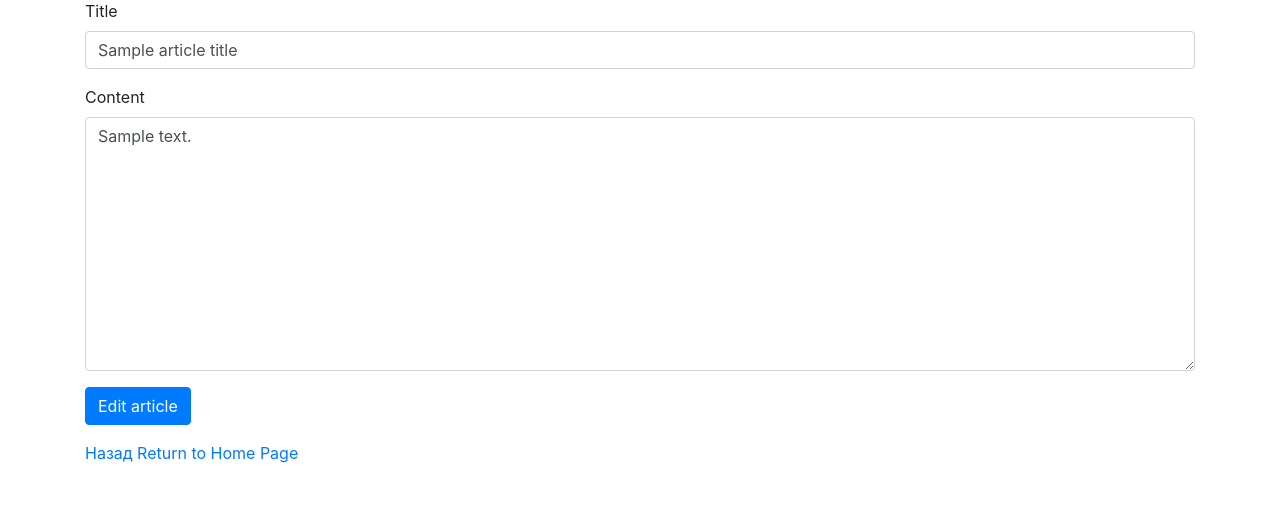
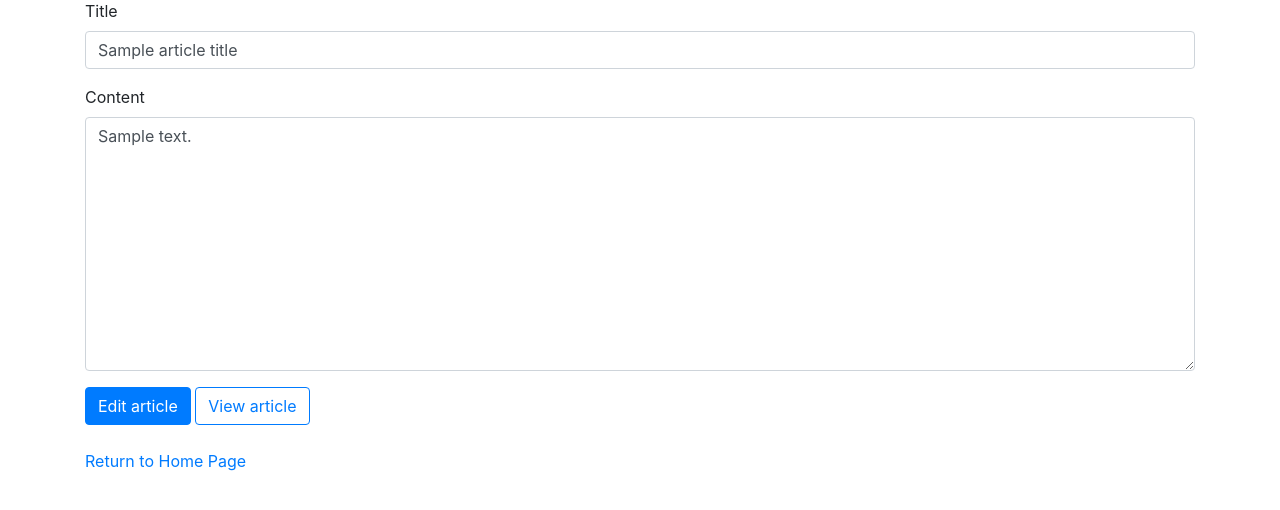
Before and after one commit to valeriisydorov/workout, a PHP site: template views/edit.php in a window 1280 px wide. Shown: the part 97-607 px from the top of the page. Run offline with PHP 8.4, Linux system fonts and the light colour scheme; the template is opened without the code that fills it: most values are stand-ins (such as "Sample title", 1, 10 or a date in 2020); data that the repository does not hold is empty; some libraries are stand-ins or nearby versions.

Commit message:
Editing links in views.

```diff
--- a/views/add.php
+++ b/views/add.php
@@ -14,5 +14,8 @@
             </div>
             <input type="submit" value="Add article" class="btn btn-primary">
         </form>
+        <p class="mt-4">
+            <a href="<?= ROOT ?>">Return to Home Page</a>
+        </p>
     </div>
 </div>
--- a/views/edit.php
+++ b/views/edit.php
@@ -13,8 +13,10 @@
                 <?php endif; ?>
             </div>
             <input type="submit" value="Edit article" class="btn btn-primary">
+            <a href="<?= ROOT ?>/view/<?= $article['id'] ?>" class="btn btn-outline-primary">View article</a>
         </form>
-        <a href="<?= ROOT ?>/view/<?= $article['id'] ?>">Назад</a>
-        <a href="<?= ROOT ?>" class="d-inline-block mt-3">Return to Home Page</a>
+        <p class="mt-4">
+            <a href="<?= ROOT ?>">Return to Home Page</a>
+        </p>
     </div>
 </div>
--- a/views/login.php
+++ b/views/login.php
@@ -18,5 +18,8 @@
             </div>
             <input type="submit" value="Sign in" class="btn btn-primary">
         </form>
+        <p class="mt-4">
+            <a href="<?= ROOT ?>">Return to Home Page</a>
+        </p>
     </div>
 </div>
```
Also changed, not shown: views/view.php (+4 -3 lines).
